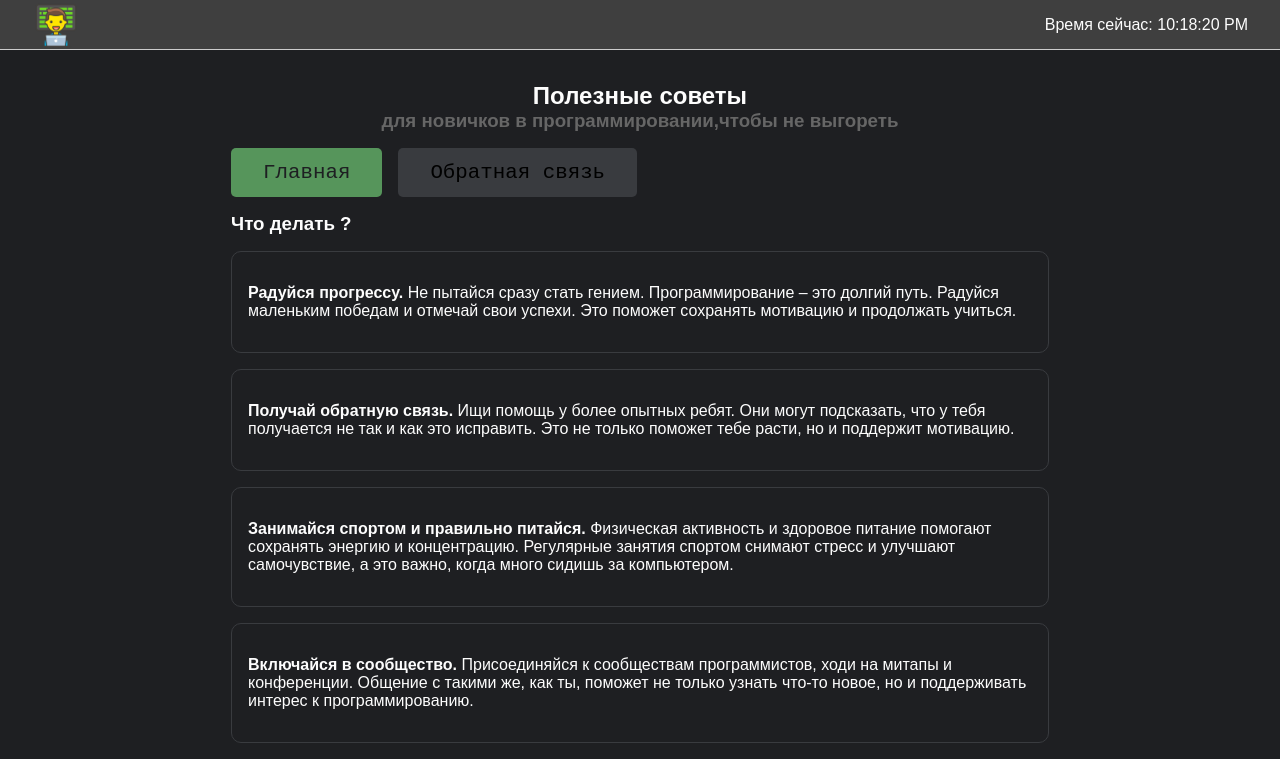
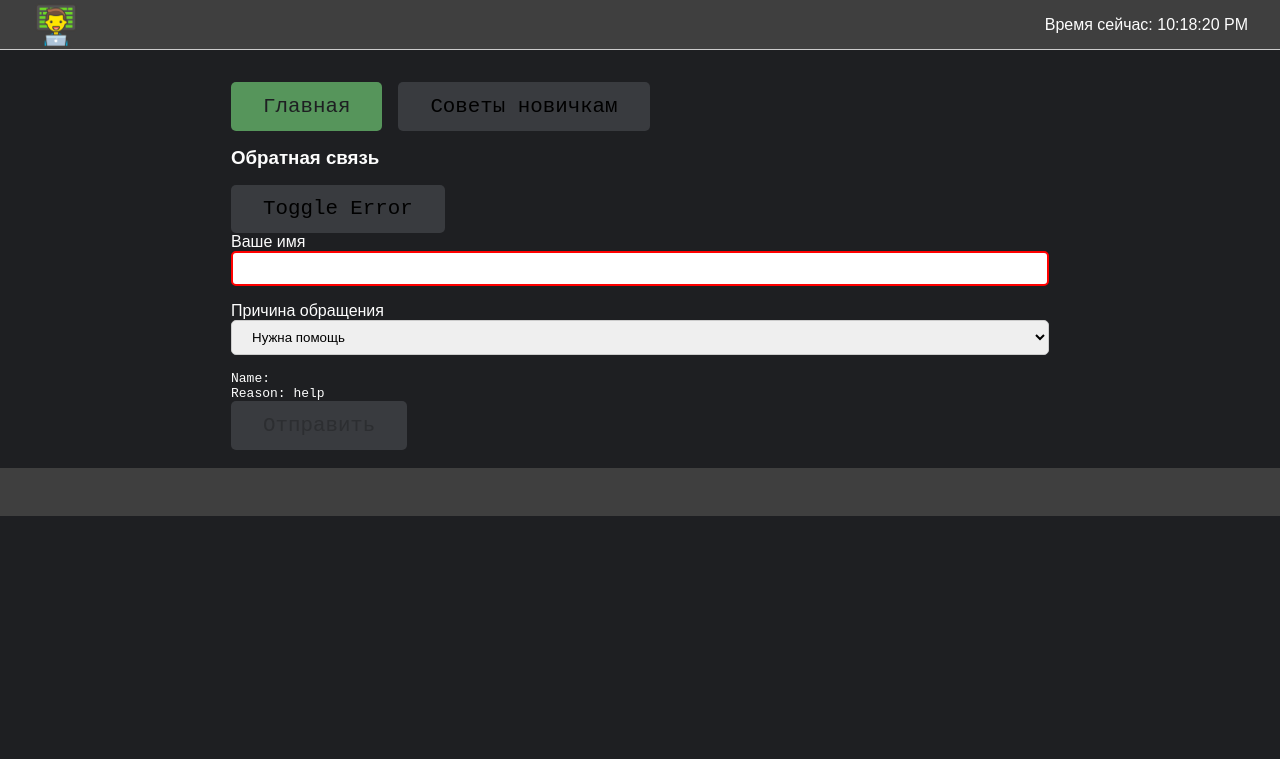
Before and after one commit to IlyaDi1305/Vite-React, a React (Vite) app: page / in a window 1280 px wide. Shown: the top 759 px of the page. Built offline with nearby package versions, Linux system fonts and the light colour scheme.

Commit message:
add handleNameChange in TeachingSection.jsx

```diff
--- a/src/App.jsx
+++ b/src/App.jsx
@@ -1,11 +1,11 @@
 import Header from "./components/Header/Header.jsx";
 import TeachingSection from "./components/TeachingSection.jsx";
-import AdviceSection from "./components/AdviсeSection.jsx";
 import IntroSection from "./components/IntroSection.jsx";
 import TabsSection from "./components/TabsSection.jsx";
-import FeedbackSection from "./components/FeedbackSection.jsx";
+import AdviceSection from "./components/AdviceSection.jsx";
 import {useState} from "react";
 import Footer from "./components/Footer/Footer.jsx";
+import AdviceButtonSection from "./components/AdviсeButtonSection.jsx";
 
 export default function App() {
     const [tab, setTab] = useState('main')
@@ -14,13 +14,10 @@ export default function App() {
         <>
             <Header/>
             <main>
-                <IntroSection/>
                 <TabsSection active={tab} onChange={(current) => setTab(current)}/>
-                {tab === 'main' && ( <>
-                    <TeachingSection/>
-                    <AdviceSection/>
-                </>)}
-                {tab === 'feedback' && <FeedbackSection/>}
+                {tab === 'main' && (<>
+                    <TeachingSection/></>)}
+                {tab === 'advice' && (<><AdviceSection/> <AdviceButtonSection/></>)}
             </main>
             <Footer/>
         </>
--- /dev/null
+++ b/src/components/AboutMe/AboutMe.jsx
@@ -0,0 +1,4 @@
+
+export default function AboutMe (){
+
+}
--- /dev/null
+++ b/src/components/AdviceSection.jsx
@@ -0,0 +1,17 @@
+import {ways} from "../data.js";
+import WayToTeach from "./WayToTech.jsx";
+import IntroSection from "./IntroSection.jsx";
+
+export default function AdviceSection(){
+    return (
+        <section>
+            <IntroSection/>
+            <h3>Что делать ?</h3>
+            <ul>
+                {ways.map((way) => (
+                    <WayToTeach key={way.title}{...way}/>
+                ))}
+            </ul>
+        </section>
+    )
+}
--- a/src/components/AdviсeSection.jsx
+++ b/src/components/AdviсeButtonSection.jsx
@@ -2,7 +2,7 @@ import Button from "./Button/Button.jsx";
 import {useState} from "react";
 import {differences} from "../data.js";
 
-export default function AdviceSection() {
+export default function AdviceButtonSection() {
     const [contentType, setContentType] = useState(null);
 
     return (
--- a/src/components/Button/Button.jsx
+++ b/src/components/Button/Button.jsx
@@ -1,11 +1,12 @@
 import classes from './Button.module.css'
 
-export default function Button({children, onClick, isActive}) {
+export default function Button({children, isActive, ...props}) {
 console.log(classes)
     return (
         <button
+            {...props}
             className={isActive ? `${classes.button} ${classes.active}` : classes.button}
-            onClick={onClick}>
+            >
             {children}
         </button>
     )
--- a/src/components/Button/Button.module.css
+++ b/src/components/Button/Button.module.css
@@ -15,6 +15,10 @@
     opacity: 0.8;
 }
 
+.button:disabled {
+    cursor: not-allowed;
+}
+
 .button.active {
     background: #56955b;
     color: #1e1f22;
--- a/src/components/FeedbackSection.jsx
+++ /dev/null
@@ -1,7 +0,0 @@
-export default function FeedbackSection(){
-    return (
-        <section>
-            <h3>Обратная связь</h3>
-        </section>
-    )
-}
--- a/src/components/Footer/Footer.jsx
+++ b/src/components/Footer/Footer.jsx
@@ -1,6 +1,6 @@
 import {styled} from "styled-components";
 import logo from '/avatar.png'
-import AdviceSection from "../AdviсeSection.jsx";
+import AdviceSection from "../AdviсeButtonSection.jsx";
 
 const FooterContainer = styled.footer`
     height: 50px;
--- a/src/components/TabsSection.jsx
+++ b/src/components/TabsSection.jsx
@@ -5,8 +5,8 @@ export default function TabsSection({active, onChange}) {
         <section style={{marginBottom: '1rem'}}>
             <Button isActive={active === 'main'}
                     onClick={() => onChange('main')}>Главная</Button>
-            <Button isActive={active === 'feedback'}
-                    onClick={() => onChange('feedback')}>Обратная связь</Button>
+            <Button isActive={active === 'advice'}
+                    onClick={() => onChange('advice')}>Советы новичкам</Button>
         </section>
     )
 }
--- a/src/components/TeachingSection.jsx
+++ b/src/components/TeachingSection.jsx
@@ -1,15 +1,51 @@
-import {ways} from "../data.js";
-import WayToTeach from "./WayToTech.jsx";
+import {useState} from "react";
+import Button from "./Button/Button.jsx";
 
 export default function TeachingSection() {
+    const [name, setName] = useState('')
+    const [hasError, setHasError] = useState(true)
+    const [reason, setReason] = useState('help')
+
+    function handleNameChange(event) {
+        setName(event.target.value)
+        setHasError(event.target.value.trim().length === 0)
+    }
+
+    function toggleError() {
+        setHasError((prev) => !prev)
+        setHasError((prev) => !prev)
+    }
+
     return (
         <section>
-            <h3>Что делать ?</h3>
-            <ul>
-                {ways.map((way) => (
-                    <WayToTeach key={way.title}{...way}/>
-                ))}
-            </ul>
+            <h3>Обратная связь</h3>
+            <Button onClick={toggleError}>Toggle Error</Button>
+
+            <form>
+                <label htmlFor="name">Ваше имя</label>
+                <input type="text"
+                       className="control"
+                       value={name}
+                       style={{
+                           border: hasError ? '2px solid red' : null,
+                       }}
+                       onChange={handleNameChange}/>
+                <label htmlFor="reason">Причина обращения</label>
+                <select id="reason" className="control" value={reason}
+                        onChange={event => setReason(event.target.value)}>
+                    <option value="error">Ошибка</option>
+                    <option value="help">Нужна помощь</option>
+                    <option value="suggest">Предложение</option>
+                </select>
+
+                <pre>
+                    Name: {name}
+                    <br/>
+                    Reason: {reason}
+                </pre>
+
+                <Button disabled={hasError} isActive={!hasError}>Отправить</Button>
+            </form>
         </section>
     )
 }
--- a/src/index.css
+++ b/src/index.css
@@ -42,3 +42,11 @@ p {
 .centered {
     text-align: center;
 }
+
+.control {
+    border: 1px solid #ccc;
+    border-radius: 5px;
+    padding: 0.5rem 1rem;
+    width: 100%;
+    margin-bottom: 1rem;
+}
```
